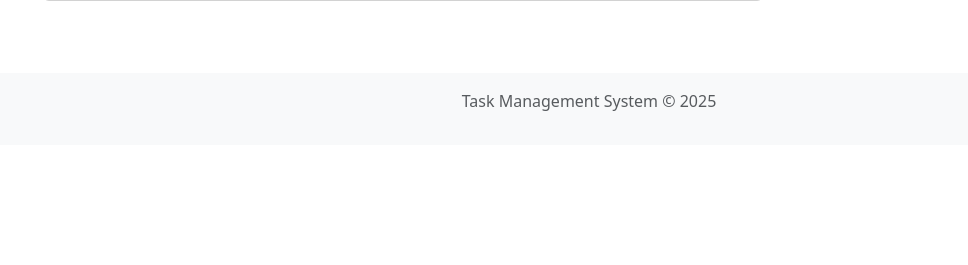
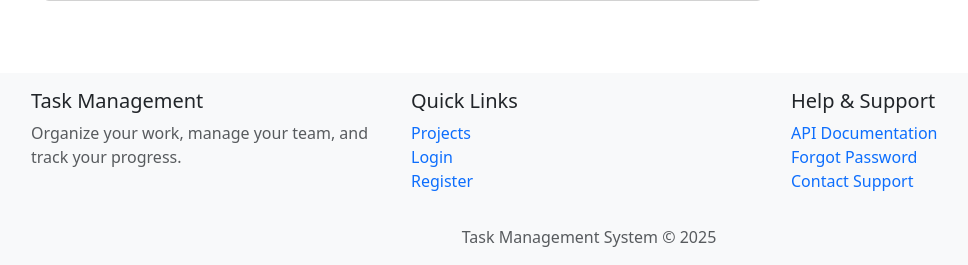
Before and after one commit to n-cognto/TaskManagement, a Django app: template templates/tasks/task_detail.html in a window 1280 px wide. Shown: the part 739-1004 px from the top of the page, without its empty margins (51-1019 px from the left). Before the commit the page ends 850 px from the top, so only its background shows below. Run offline with Django 5.2, Linux system fonts and the light colour scheme; the template is opened without the code that fills it, so the values that code supplies are empty; some libraries are stand-ins or nearby versions.

Commit message:
Impoved base

```diff
--- a/templates/base.html
+++ b/templates/base.html
@@ -31,12 +31,28 @@
                     <li class="nav-item">
                         <a class="nav-link" href="{% url 'project-list' %}">Projects</a>
                     </li>
+                    <li class="nav-item dropdown">
+                        <a class="nav-link dropdown-toggle" href="#" id="activityDropdown" role="button" data-bs-toggle="dropdown" aria-expanded="false">
+                            <i class="fas fa-history"></i> Activity
+                        </a>
+                        <ul class="dropdown-menu" aria-labelledby="activityDropdown">
+                            <li><a class="dropdown-item" href="#"><i class="fas fa-clipboard-list"></i> Recent Activity</a></li>
+                            <li><a class="dropdown-item" href="#"><i class="fas fa-chart-line"></i> Activity Reports</a></li>
+                        </ul>
+                    </li>
                     {% endif %}
                 </ul>
                 <ul class="navbar-nav">
                     {% if user.is_authenticated %}
-                    <li class="nav-item">
-                        <a class="nav-link" href="{% url 'logout' %}">Logout</a>
+                    <li class="nav-item dropdown">
+                        <a class="nav-link dropdown-toggle" href="#" id="userDropdown" role="button" data-bs-toggle="dropdown" aria-expanded="false">
+                            <i class="fas fa-user-circle"></i> {{ user.username }}
+                        </a>
+                        <ul class="dropdown-menu dropdown-menu-end" aria-labelledby="userDropdown">
+                            <li><a class="dropdown-item" href="{% url 'user-profile' %}"><i class="fas fa-id-card"></i> Profile</a></li>
+                            <li><hr class="dropdown-divider"></li>
+                            <li><a class="dropdown-item" href="{% url 'logout' %}"><i class="fas fa-sign-out-alt"></i> Logout</a></li>
+                        </ul>
                     </li>
                     {% else %}
                     <li class="nav-item">
@@ -66,8 +82,39 @@
     </div>
 
     <footer class="bg-light py-3 mt-5">
-        <div class="container text-center">
-            <p class="text-muted">Task Management System &copy; {% now "Y" %}</p>
+        <div class="container">
+            <div class="row">
+                <div class="col-md-4">
+                    <h5>Task Management</h5>
+                    <p class="text-muted">Organize your work, manage your team, and track your progress.</p>
+                </div>
+                <div class="col-md-4">
+                    <h5>Quick Links</h5>
+                    <ul class="list-unstyled">
+                        <li><a href="{% url 'project-list' %}" class="text-decoration-none">Projects</a></li>
+                        {% if user.is_authenticated %}
+                        <li><a href="{% url 'user-task-summary' %}" class="text-decoration-none">My Tasks</a></li>
+                        <li><a href="{% url 'user-profile' %}" class="text-decoration-none">Profile</a></li>
+                        {% else %}
+                        <li><a href="{% url 'login' %}" class="text-decoration-none">Login</a></li>
+                        <li><a href="{% url 'register' %}" class="text-decoration-none">Register</a></li>
+                        {% endif %}
+                    </ul>
+                </div>
+                <div class="col-md-4">
+                    <h5>Help & Support</h5>
+                    <ul class="list-unstyled">
+                        <li><a href="{% url 'schema-swagger-ui' %}" class="text-decoration-none">API Documentation</a></li>
+                        <li><a href="{% url 'password_reset' %}" class="text-decoration-none">Forgot Password</a></li>
+                        <li><a href="#" class="text-decoration-none">Contact Support</a></li>
+                    </ul>
+                </div>
+            </div>
+            <div class="row mt-3">
+                <div class="col text-center">
+                    <p class="text-muted mb-0">Task Management System &copy; {% now "Y" %}</p>
+                </div>
+            </div>
         </div>
     </footer>
 
```
